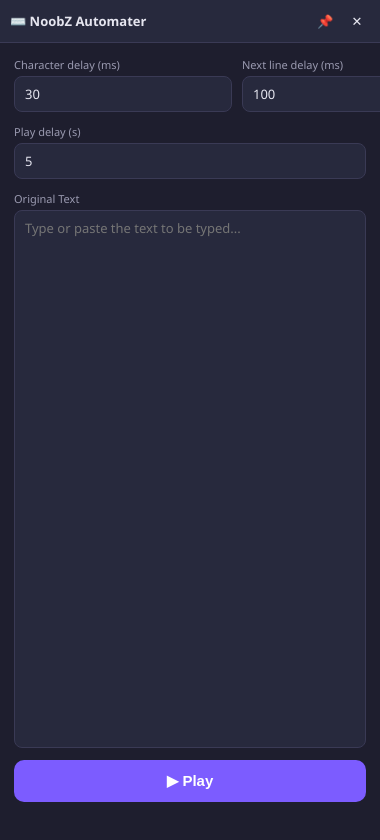
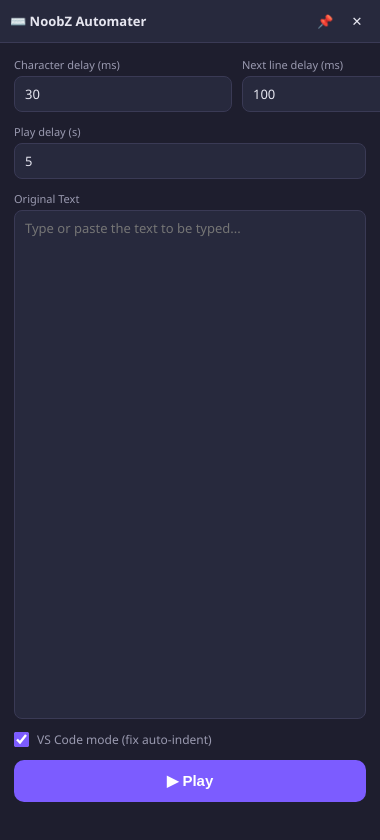
Before and after one commit to NoobZ9784/NoobZ-Automater, an Electron app: page index.html in a window 380 px wide. Drawn offline with Linux system fonts and the light colour scheme; no server answers.

Commit message:
More changes

```diff
--- a/index.html
+++ b/index.html
@@ -37,6 +37,11 @@
       <textarea id="text" placeholder="Type or paste the text to be typed..."></textarea>
     </div>
 
+    <label class="checkbox">
+      <input id="smartIndent" type="checkbox" checked />
+      <span>VS Code mode (fix auto-indent)</span>
+    </label>
+
     <button id="playBtn" class="play">▶ Play</button>
     <p id="status" class="status"></p>
   </main>
--- a/renderer.js
+++ b/renderer.js
@@ -47,6 +47,7 @@ playBtn.addEventListener('click', async () => {
     charDelay: $('charDelay').value,
     lineDelay: $('lineDelay').value,
     playDelay: $('playDelay').value,
+    smartIndent: $('smartIndent').checked,
     text
   };
 
--- a/styles.css
+++ b/styles.css
@@ -123,6 +123,23 @@ textarea {
   line-height: 1.4;
 }
 
+.checkbox {
+  display: flex;
+  align-items: center;
+  gap: 8px;
+  font-size: 12px;
+  color: var(--muted);
+  cursor: pointer;
+  user-select: none;
+}
+
+.checkbox input {
+  width: 15px;
+  height: 15px;
+  accent-color: var(--accent);
+  cursor: pointer;
+}
+
 .play {
   background: var(--accent);
   border: none;
```
Also changed, not shown: main.js (+37 -2 lines), package.json (+23 -1 lines), 1 other file.
